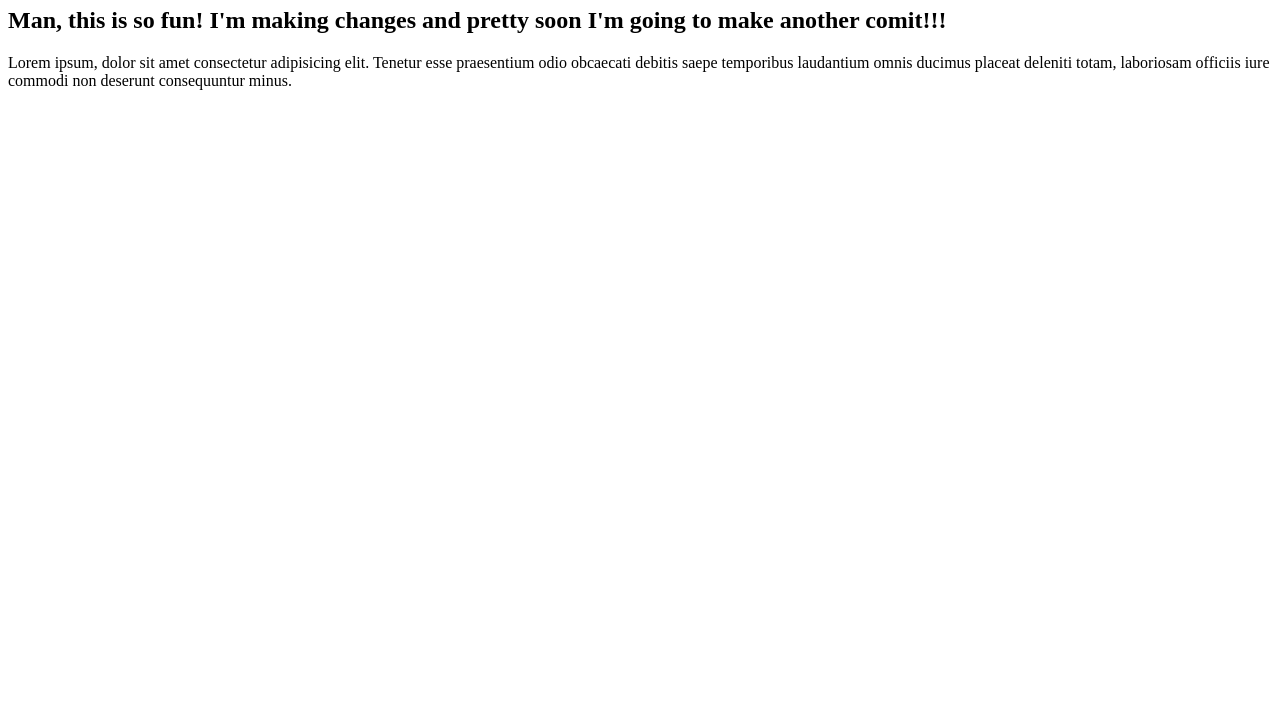
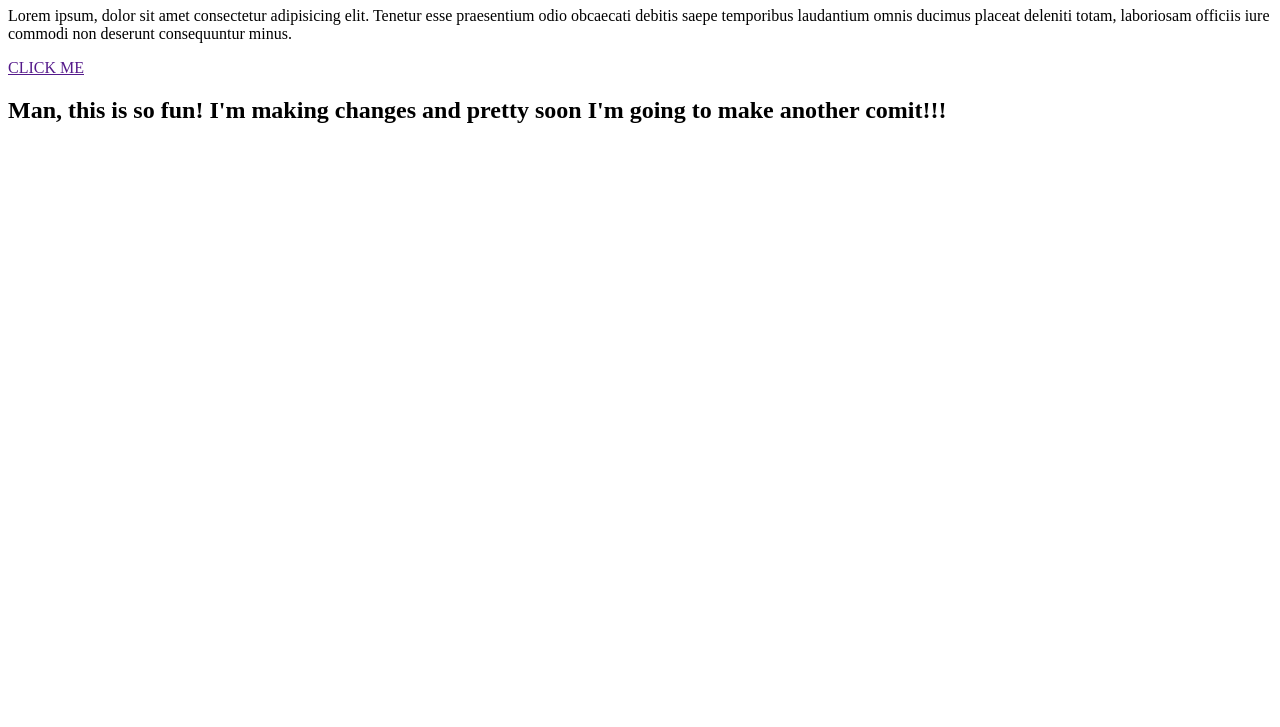
Before and after one commit to JihyeJayPark/urban-engine, a plain HTML site: page index.html in a window 1280 px wide. Shown: the part 73-800 px from the top of the page. Drawn offline with Linux system fonts and the light colour scheme.

Commit message:
moved h2 to the end and add a

```diff
--- a/index.html
+++ b/index.html
@@ -8,7 +8,8 @@
 </head>
 <body>
     <h1>This is my first project in a git repo!</h1>
+    <P>Lorem ipsum, dolor sit amet consectetur adipisicing elit. Tenetur esse praesentium odio obcaecati debitis saepe temporibus laudantium omnis ducimus placeat deleniti totam, laboriosam officiis iure commodi non deserunt consequuntur minus.</P>
+    <a href="">CLICK ME</a>
     <h2>Man, this is so fun! I'm making changes and pretty soon I'm going to make another comit!!!</h2>
-    <P>Lorem ipsum, dolor sit amet consectetur adipisicing elit. Tenetur esse praesentium odio obcaecati debitis saepe temporibus laudantium omnis ducimus placeat deleniti totam, laboriosam officiis iure commodi non deserunt consequuntur minus.</P>
 </body>
 </html>
```
